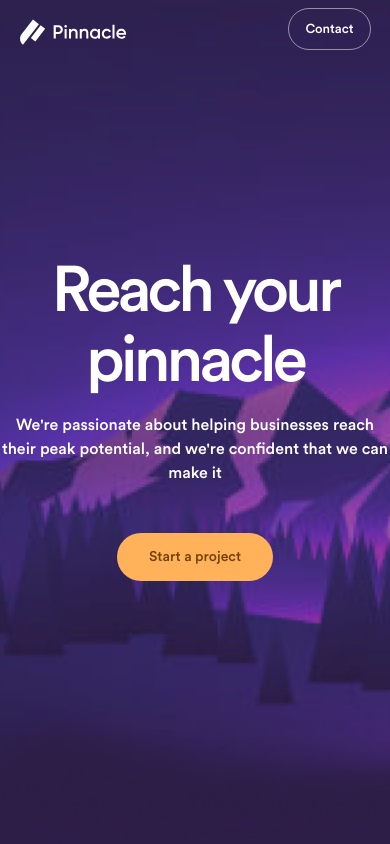
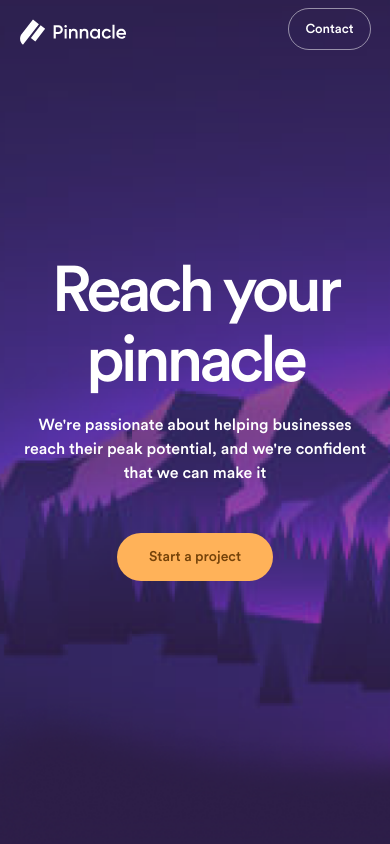
Before and after one commit to isaacwritescode/pinnacle-website, a React (Create React App) app: page / in a window 390 px wide. Shown: the top 844 px of the page. Built offline with nearby package versions, Linux system fonts and the light colour scheme.

Commit message:
make hero section responsive

```diff
--- a/src/pages/Landing/Hero/index.js
+++ b/src/pages/Landing/Hero/index.js
@@ -10,7 +10,7 @@ const Hero = () => {
         overflow: "visible",
       }}
     >
-      <Box maxWidth={1000} mx="auto" pt={32} pb={48}>
+      <Box width={{ xs: "90%", md: "70%" }} mx="auto" pt={32} pb={48}>
         <Stack
           alignItems="center"
           spacing={2}
```
